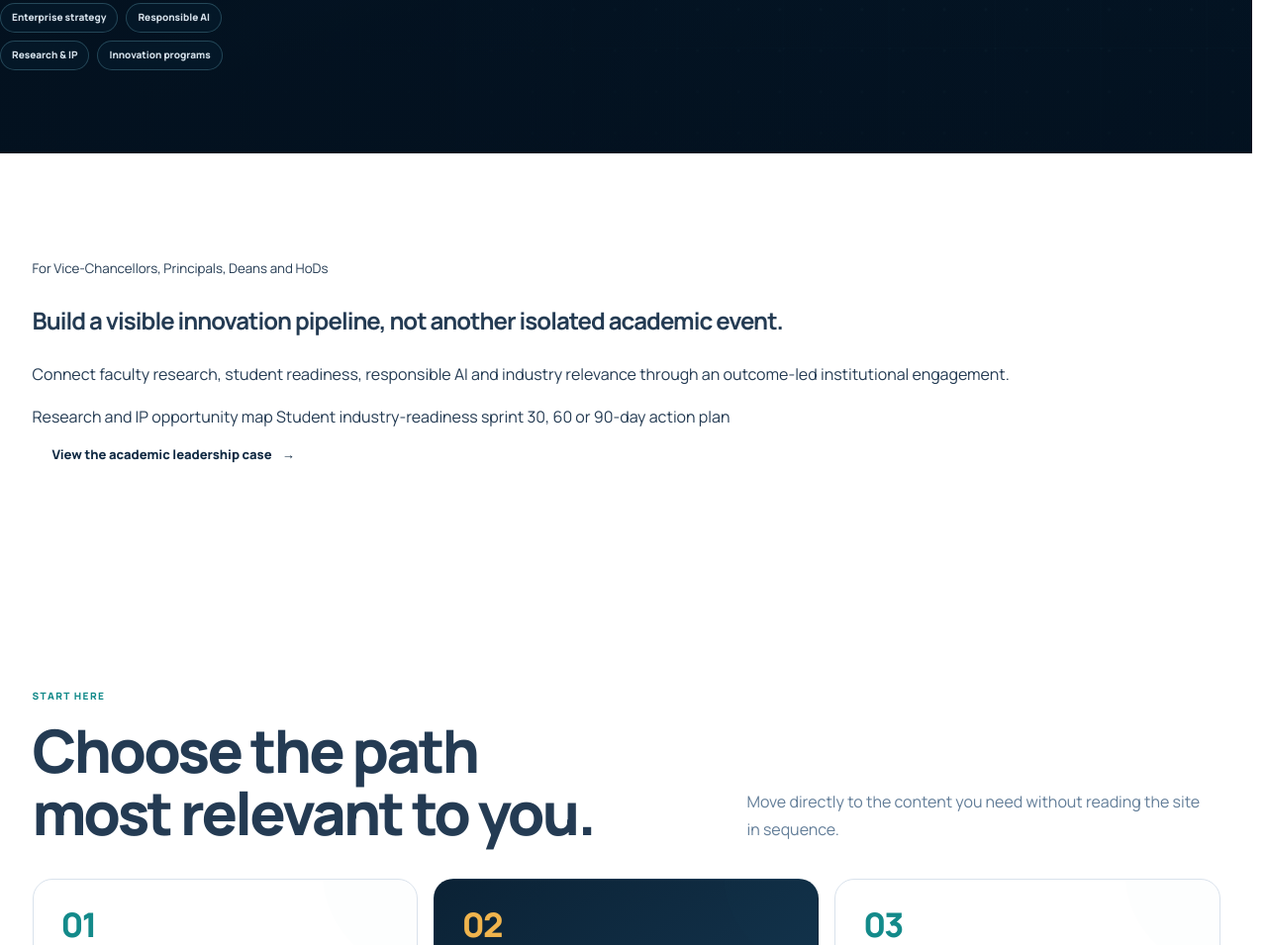
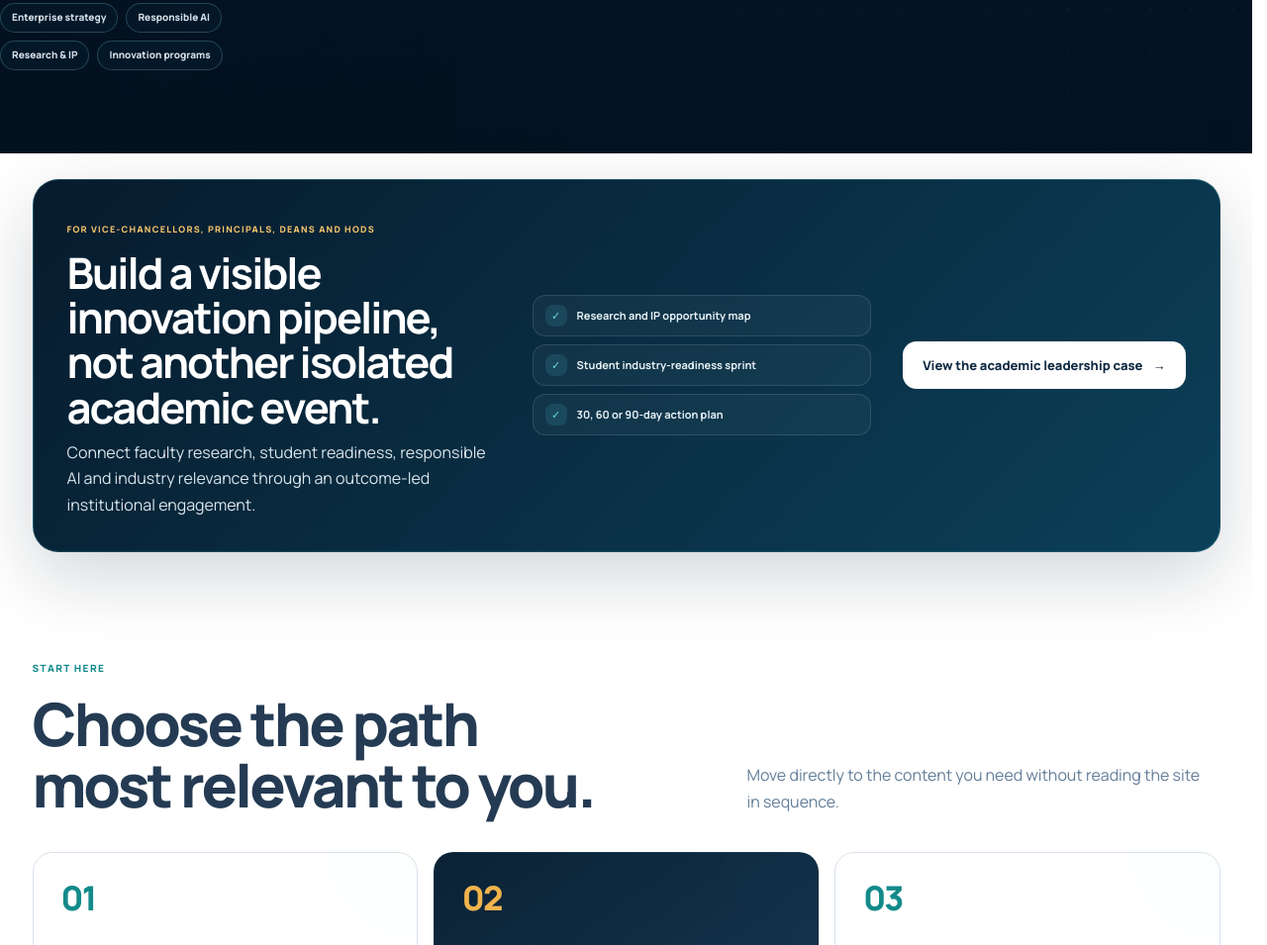
Before and after one commit to amarbanerjee23/amarbanerjee23.github.io, a plain HTML site: page index.html in a window 1280 px wide. Shown: the part 1552-2507 px from the top of the page at 99% size. Drawn offline with Linux system fonts and the light colour scheme.

Commit message:
Load academic decision-maker conversion components

```diff
--- a/story-ui-responsive.css
+++ b/story-ui-responsive.css
@@ -1,3 +1,5 @@
+@import url("academic-conversion.css");
+
 /* Keep the story navigation clear of the main content on standard screens. */
 @media(max-width:1659px){
   .story-nav{
```
